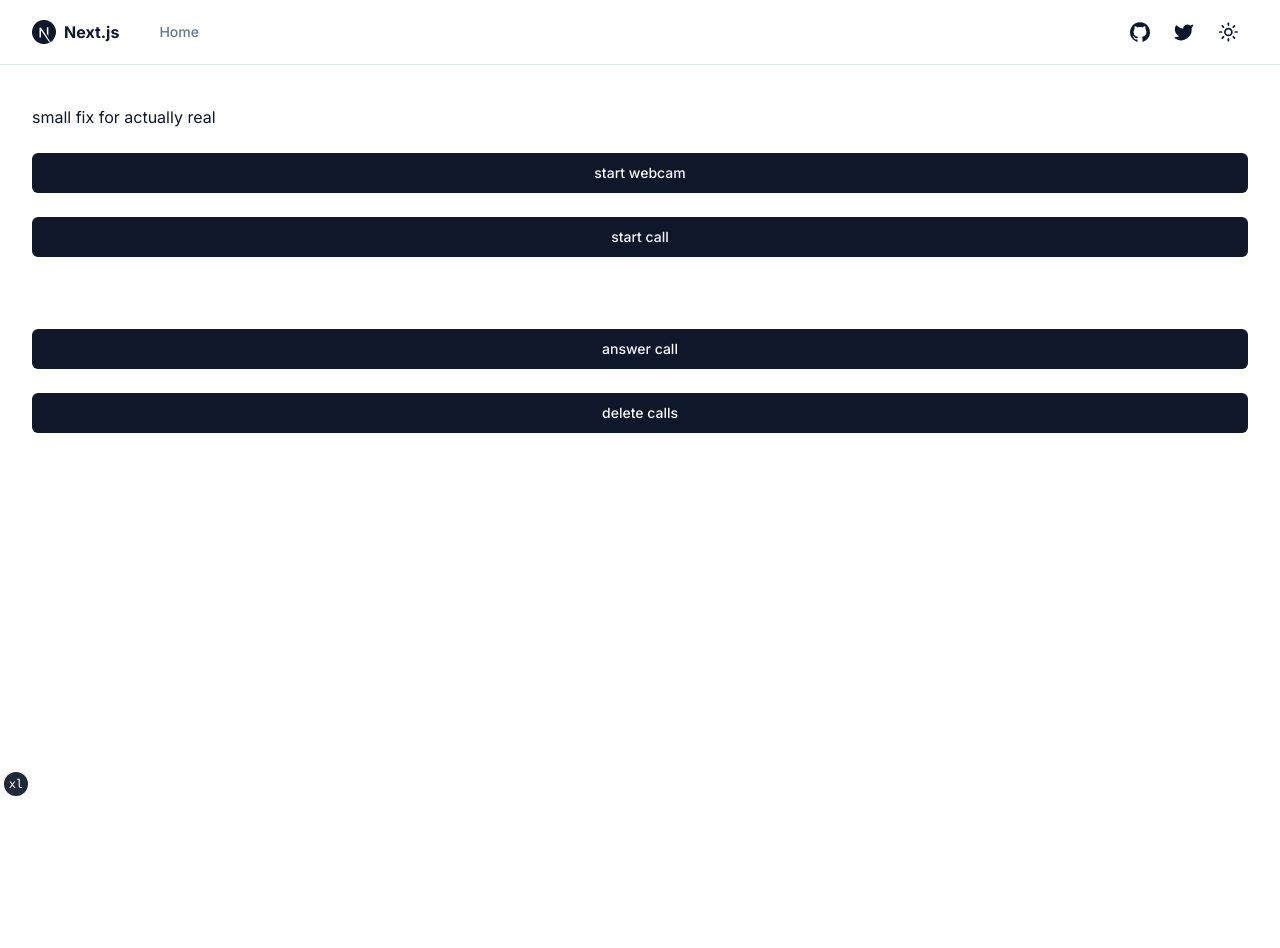
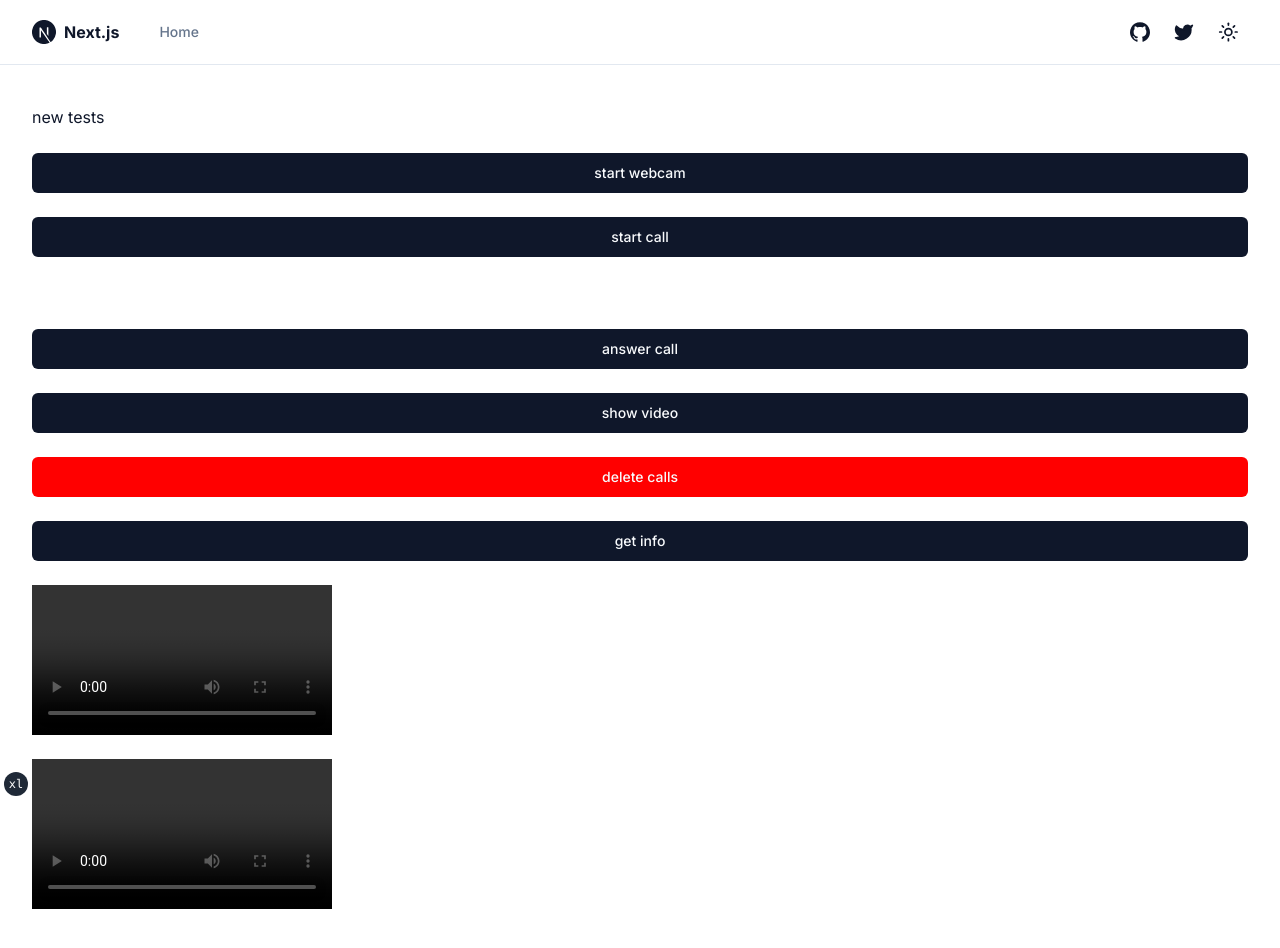
Before and after one commit to calvinusesyourcode/shh, a Next.js app: page / in a window 1280 px wide. Before the commit the page ends 821 px from the top, so only its background shows below. Built offline with nearby package versions, Linux system fonts and the light colour scheme.

Commit message:
new tests

```diff
--- a/app/page.tsx
+++ b/app/page.tsx
@@ -19,6 +19,9 @@ export default function IndexPage() {
     pc = new RTCPeerConnection(servers);
     localStream = await navigator.mediaDevices.getUserMedia({ video: true, audio: true});
     remoteStream = new MediaStream();
+    remoteStream.onaddtrack = () => {
+      console.log("TRACK ADDED");
+    }
 
     localStream.getTracks().forEach((track: any) => {
       pc.addTrack(track, localStream);
@@ -26,13 +29,17 @@ export default function IndexPage() {
 
     pc.ontrack = (e: any) => {
       e.streams[0].getTracks().forEach((track: any) => {
-        remoteStream.addTrack(track, remoteStream);
+        console.log("TRYING TO DISPLAY REMOTE STREAM");
+        console.log(track);
+        const hello = remoteStream.addTrack(track);
+        console.log(hello)
       });
     }
     const myWebcam: HTMLVideoElement = document.getElementById("my-webcam") as HTMLVideoElement;
-    const theirWebcam: HTMLVideoElement = document.getElementById("their-webcam") as HTMLVideoElement;
+
 
     console.log(localStream);
+    console.log(remoteStream);
     myWebcam.srcObject = localStream;
     myWebcam.play().catch(error => {
       console.error(error)
@@ -122,6 +129,22 @@ export default function IndexPage() {
     })
   }
 
+  const showVideo = async () => {
+    console.log("PROVING TRACKS ARE AVAILABLE");
+    console.log(remoteStream.getTracks());
+    console.log(remoteStream);
+    const theirWebcam: HTMLVideoElement = document.getElementById("their-webcam") as HTMLVideoElement;
+    theirWebcam.srcObject = remoteStream;
+
+    theirWebcam.play().catch(error => {
+      console.error(error)
+    });
+  }
+  const getInfoPls = async () => {
+    const theirWebcam: HTMLVideoElement = document.getElementById("their-webcam") as HTMLVideoElement;
+    console.log(theirWebcam.srcObject);
+  }
+
   const deleteAllCalls = async () => {
     const callsCollection = collection(db, 'calls');
     const q = query(callsCollection);
@@ -134,15 +157,17 @@ export default function IndexPage() {
 
   return (
     <section className="container grid items-center gap-6 pb-8 pt-6 md:py-10">
-      <p>small fix for actually real</p>
+      <p>new tests</p>
       <Button onClick={() => {startWebcam()}}>start webcam</Button>
       <Button onClick={() => {startCall()}}>start call</Button>
       <input id="callInputField" />
       <Button onClick={() => {answerCall()}}>answer call</Button>
-      <Button onClick={() => {deleteAllCalls()}}>delete calls</Button>
-      <video id="my-webcam">
+      <Button onClick={() => {showVideo()}}>show video</Button>
+      <Button variant="destructive" onClick={() => {deleteAllCalls()}}>delete calls</Button>
+      <Button onClick={() => {getInfoPls()}}>get info</Button>
+      <video id="my-webcam" controls>
       </video>
-      <video id="their-webcam">
+      <video id="their-webcam" controls>
       </video>
     </section>
   )
```
